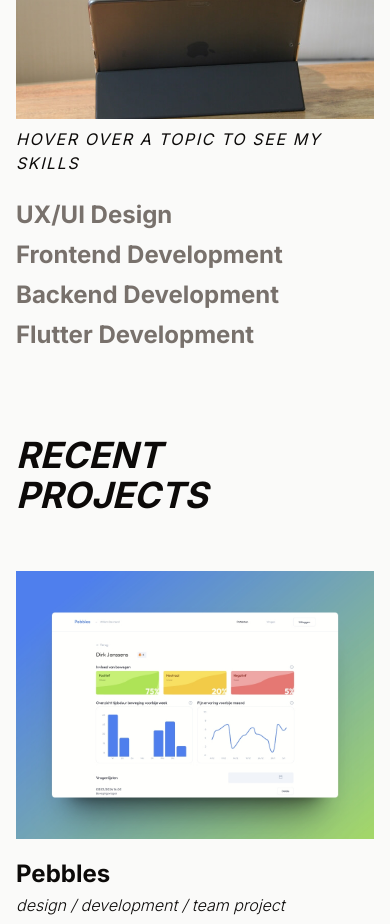
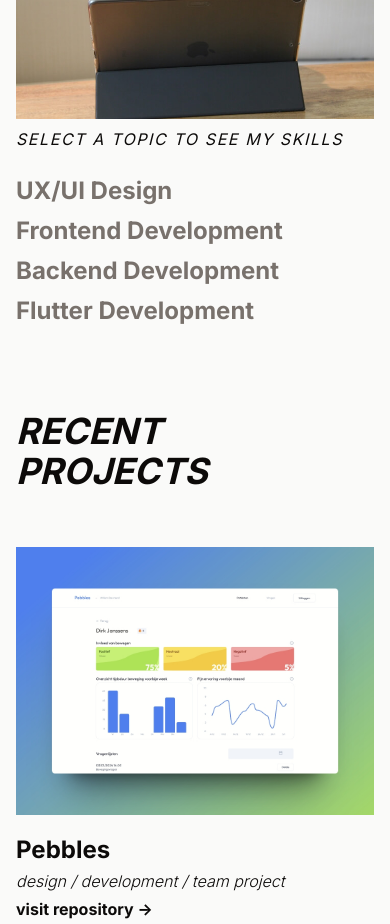
Before and after one commit to juul-vandevelde-howest/portfolio, a Next.js app: page / in a window 390 px wide. Shown: the part 1240-2164 px from the top of the page. Built offline with nearby package versions, Linux system fonts and the light colour scheme.

Commit message:
fix: improved mobile experience a little bit

```diff
--- a/src/components/Skills.tsx
+++ b/src/components/Skills.tsx
@@ -16,13 +16,13 @@ function Skills() {
     {
       name: 'UX/UI Design',
       image: UIUX,
-      span: 'figma / adobe xd / wireframing / testing',
+      span: 'figma / wireframing / testing',
       alt: 'pastel colored UX wireframes',
     },
     {
       name: 'Frontend Development',
       image: frontend,
-      span: 'html / css / typescript / react / next.js',
+      span: 'html / css / ts / react / next.js',
       alt: 'A laptop showing a code editor with a website design',
     },
     {
@@ -60,17 +60,22 @@ function Skills() {
             className={`mb-2 ${currentHover ? 'hidden' : 'block'}`}
             placeholder="blur"
           />
-          <span className="uppercase italic tracking-widest sm:text-nowrap lg:text-lg xl:text-2xl">
+          <span className="hidden uppercase italic tracking-widest sm:block sm:text-nowrap lg:text-lg xl:text-2xl">
             {currentHover
               ? skills.find(skill => skill.name === currentHover)?.span
               : 'hover over a topic to see my skills'}
           </span>
+          <span className="uppercase italic tracking-widest sm:hidden sm:text-nowrap lg:text-lg xl:text-2xl">
+            {currentHover
+              ? skills.find(skill => skill.name === currentHover)?.span
+              : 'select a topic to see my skills'}
+          </span>
         </div>
-        <ul className="xs:text-3xl cursor-default text-2xl font-bold sm:text-2xl md:text-3xl lg:text-4xl xl:text-5xl">
+        <ul className="cursor-default text-2xl font-bold xs:text-3xl sm:text-2xl md:text-3xl lg:text-4xl xl:text-5xl">
           {skills.map(skill => (
             <li
               key={skill.name}
-              className="xs:py-2 py-1 text-stone-500 hover:text-foreground md:py-3 lg:py-4"
+              className="py-1 text-stone-500 hover:text-foreground xs:py-2 md:py-3 lg:py-4"
               onMouseEnter={() => setCurrentHover(skill.name)}
               onMouseLeave={() => setCurrentHover(null)}
               onClick={() => setCurrentHover(skill.name)}
```
